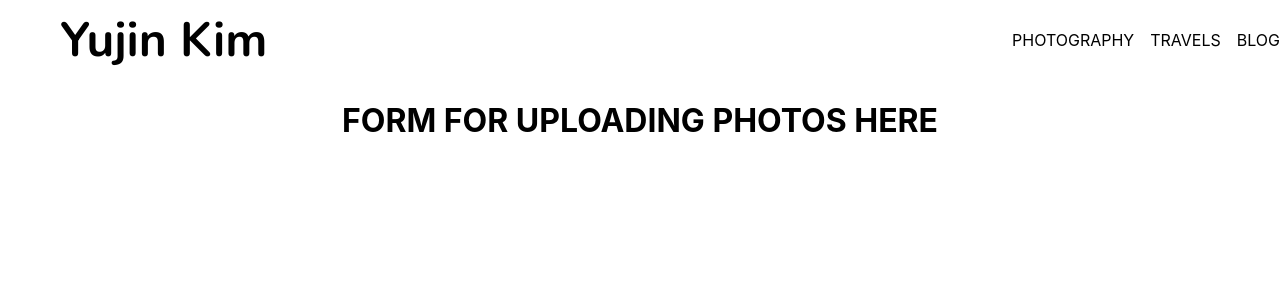
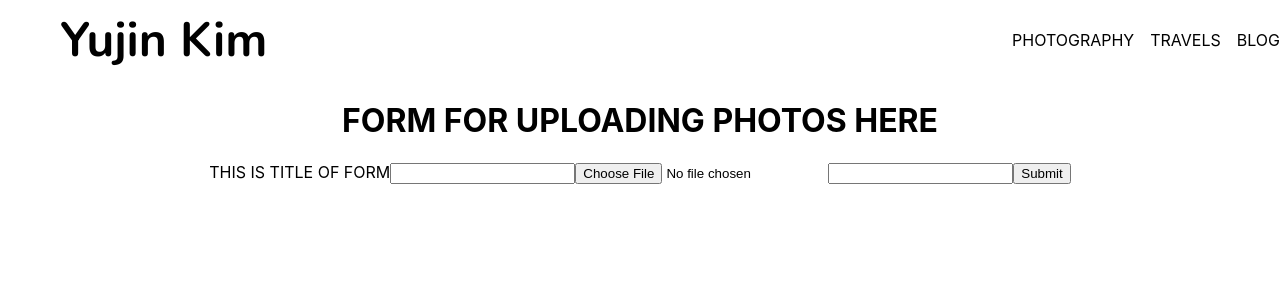
Before and after one commit to jokang1005/yujinkim-client, a React (Create React App) app: page /yujin in a window 1280 px wide. Shown: the top 300 px of the page. Built offline with nearby package versions, Linux system fonts and the light colour scheme; the HTML template or start-up script is replaced by a standard one.

Commit message:
form added into site

```diff
--- a/src/pages/yujin.js
+++ b/src/pages/yujin.js
@@ -2,8 +2,16 @@ import React from 'react'
 
 const Yujin = () => {
     return (
+        <>
         <h1>FORM FOR UPLOADING PHOTOS HERE</h1>
-
+        <form>
+            <label>THIS IS TITLE OF FORM</label>
+            <input type="text" name="name"/>
+            <input type="file"/>
+            <input type="text" name="blurb"/>
+            <input type="submit"/>
+        </form>
+        </>
     )
 }
 
```
